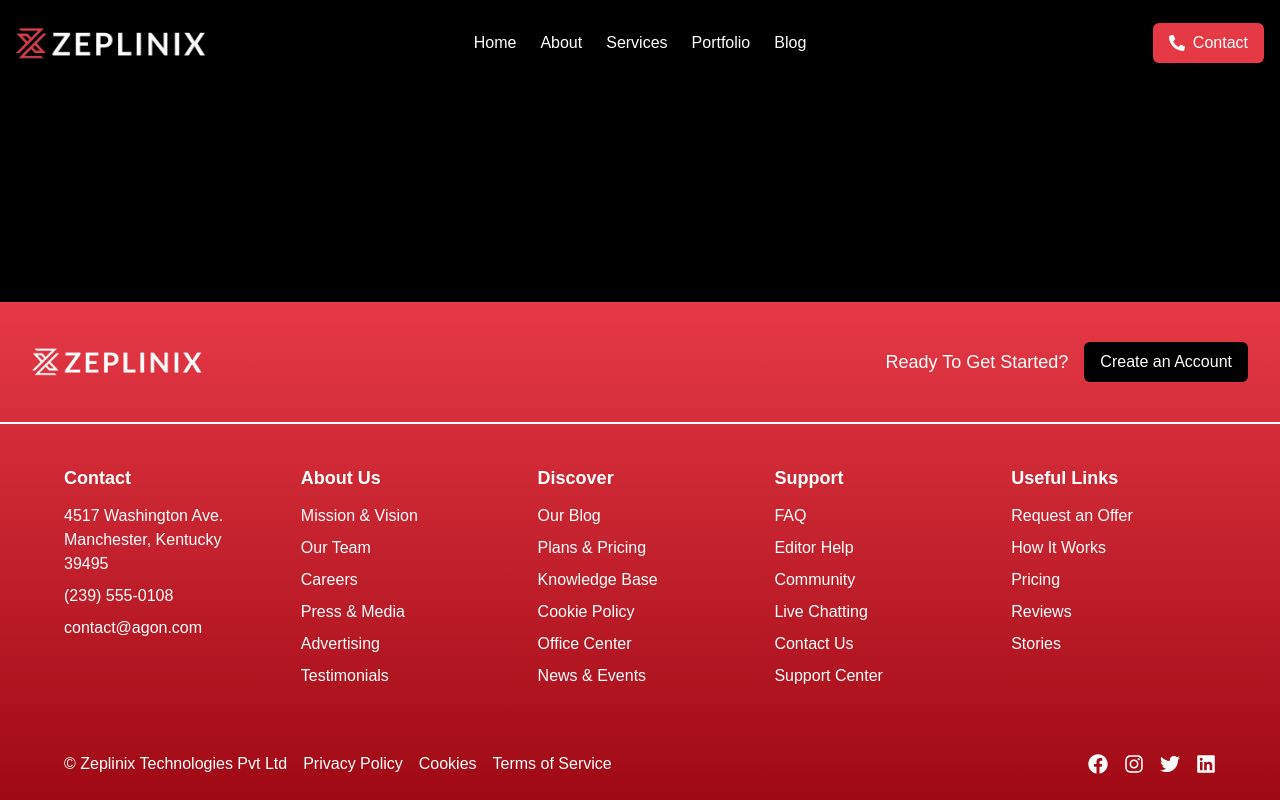
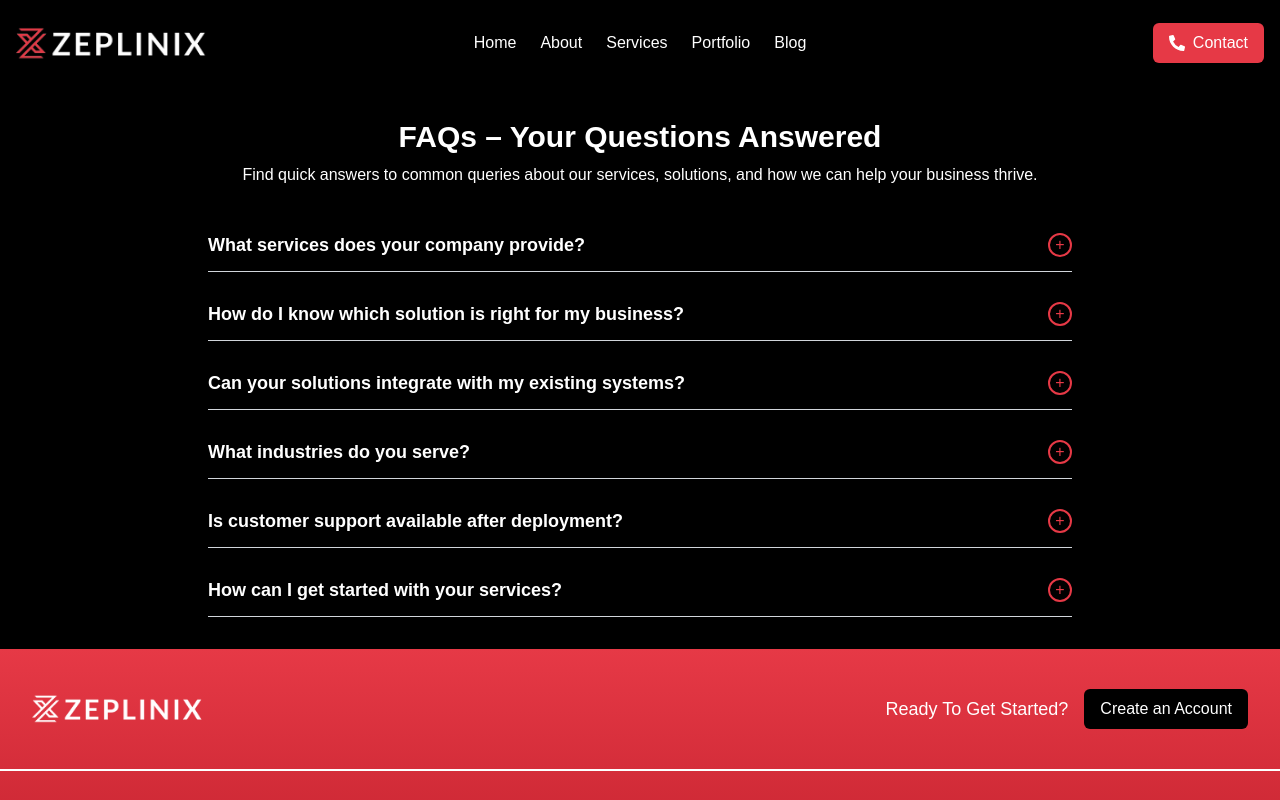
Before and after one commit to abhudi/zeplinix-next, a Next.js app: page /about in a window 1280 px wide. Shown: the top 800 px of the page. Built offline with nearby package versions, Linux system fonts and the light colour scheme.

Commit message:
content and video updated

```diff
--- a/app/about/page.tsx
+++ b/app/about/page.tsx
@@ -1,11 +1,9 @@
+import FAQ from "../components/Faq";
+
 export default function About() {
   return (
-    <main>
-      <h1>About Us</h1>
-      <p>
-        We are a team of experienced developers delivering high-quality software
-        solutions.
-      </p>
-    </main>
+    <>
+      <FAQ />
+    </>
   );
 }
--- a/app/components/Banner.tsx
+++ b/app/components/Banner.tsx
@@ -61,7 +61,7 @@ const Banner: React.FC = () => {
             <div className="w-1/3 flex justify-center items-center">
               <div className="w-full max-w-[152px] h-[122px] bg-glass text-white p-3 rounded-lg shadow-lg border-0.4 border-lighest-gray">
                 <h2 className="text-sm ">Valued projects</h2>
-                <p className="font-semibold text-[30px] mt-10">845+</p>
+                <p className="font-semibold text-[30px] mt-10">60+</p>
               </div>
             </div>
 
@@ -70,13 +70,13 @@ const Banner: React.FC = () => {
               {/* Box 1 */}
               <div className="bg-glass max-w-[152px] h-[122px] text-white p-3 rounded-lg shadow-lg border-0.4 border-lighest-gray">
                 <h2 className="text-sm ">Trusted clients</h2>
-                <p className="font-semibold text-[30px] mt-10">100+</p>
+                <p className="font-semibold text-[30px] mt-10">24+</p>
               </div>
 
               {/* Box 2 */}
               <div className="bg-glass max-w-[152px] h-[122px] text-white p-3 rounded-lg shadow-lg border-0.4 border-lighest-gray">
                 <h2 className="text-sm ">Team size</h2>
-                <p className="font-semibold text-[30px] mt-10">200+</p>
+                <p className="font-semibold text-[30px] mt-10">45+</p>
               </div>
             </div>
           </div>
--- a/app/components/Faq.tsx
+++ b/app/components/Faq.tsx
@@ -11,28 +11,47 @@ const FAQ: React.FC = () => {
 
   const faqs = [
     {
-      question: "What is your company about?",
+      question: "What services does your company provide?",
       answer:
-        "We are a digital transformation company providing innovative software solutions to businesses of all sizes.",
+        "We offer a wide range of services, including custom software development, AI/ML solutions, data analytics, cloud and infrastructure management, ERP solutions, e-commerce development, and industry-specific tools like CRM, school management, hospital management, and more.",
     },
     {
-      question: "How can I contact support?",
+      question: "How do I know which solution is right for my business?",
       answer:
-        "You can contact support by emailing support@company.com or calling our helpline at 123-456-7890.",
+        "Our team will work closely with you to understand your unique needs and challenges. Based on your goals, we provide tailored recommendations to ensure the solution fits perfectly with your business requirements.",
     },
     {
-      question: "Do you offer custom software development?",
+      question: "Can your solutions integrate with my existing systems?",
       answer:
-        "Yes, we offer custom software development tailored to the specific needs of your business.",
+        "Absolutely! Our solutions are designed to integrate seamlessly with your current tools and platforms, ensuring a smooth transition without disrupting your operations.",
+    },
+    {
+      question: "What industries do you serve?",
+      answer:
+        "We serve a wide range of industries, including retail, healthcare, real estate, education, manufacturing, sports, hospitality, and more. Our expertise allows us to deliver industry-specific solutions that address unique challenges.",
+    },
+    {
+      question: "Is customer support available after deployment?",
+      answer:
+        "Yes, we provide comprehensive post-deployment support, including maintenance, updates, and troubleshooting. Our team is committed to ensuring your solution runs smoothly at all times.",
+    },
+    {
+      question: "How can I get started with your services?",
+      answer:
+        "Simply contact us via our website, email, or phone, and our team will guide you through the process. We’ll schedule a consultation to discuss your needs and develop a plan tailored to your goals.",
     },
     // Add more FAQs as needed
   ];
 
   return (
     <div className="w-full max-w-4xl mx-auto px-4 py-8">
-      <h2 className="text-3xl font-bold text-center mb-8">
-        Frequently Asked Questions
+      <h2 className="text-3xl font-bold text-center mb-2 text-white">
+        FAQs – Your Questions Answered
       </h2>
+      <p className="text-white mb-8 text-center">
+        Find quick answers to common queries about our services, solutions, and
+        how we can help your business thrive.
+      </p>
       <div className="space-y-4">
         {faqs.map((faq, index) => (
           <div key={index} className="border-b border-gray-300">
@@ -41,7 +60,9 @@ const FAQ: React.FC = () => {
               onClick={() => toggleAnswer(index)}
             >
               {/* Question text on the left */}
-              <span className="text-lg font-semibold">{faq.question}</span>
+              <span className="text-lg font-semibold text-white">
+                {faq.question}
+              </span>
 
               {/* Circle button on the right */}
               <div
--- a/app/components/PortfolioVideo.tsx
+++ b/app/components/PortfolioVideo.tsx
@@ -13,9 +13,9 @@ const PortfolioVideo: React.FC = () => {
   };
 
   return (
-    <div className="flex flex-col lg:flex-row mx-4 sm:mx-8 lg:mx-10 h-auto lg:h-80 max-w-full bg-white shadow-lg overflow-hidden mb-10 mt-10 lg:mt-20 ">
+    <div className="flex flex-col lg:flex-row mx-4 sm:mx-8 lg:mx-10 h-auto lg:h-90 max-w-full bg-white shadow-lg overflow-hidden mb-10 mt-10 lg:mt-20 ">
       {/* Right Section */}
-      <div className="relative w-full  h-80 lg:h-auto">
+      <div className="relative w-full  h-90 lg:h-auto">
         <video
           ref={videoRef}
           className="w-full h-full object-cover"
@@ -23,7 +23,7 @@ const PortfolioVideo: React.FC = () => {
           loop
           muted={isMuted}
         >
-          <source src="/about.mp4" type="video/mp4" />
+          <source src="/portfolio.mp4" type="video/mp4" />
           Your browser does not support the video tag.
         </video>
 
--- a/app/components/aboutCard.tsx
+++ b/app/components/aboutCard.tsx
@@ -1,4 +1,5 @@
 "use client";
+import Link from "next/link";
 import React, { useRef, useState } from "react";
 
 const AboutUsCard: React.FC = () => {
@@ -16,14 +17,19 @@ const AboutUsCard: React.FC = () => {
     <div className="flex flex-col lg:flex-row mx-4 sm:mx-8 lg:mx-10 h-auto lg:h-80 max-w-full bg-white shadow-lg overflow-hidden mb-10 mt-10 lg:mt-20 ">
       {/* Left Section */}
       <div className="w-full lg:w-4/12 bg-secondary p-6 flex flex-col justify-center text-center lg:text-left">
-        <h2 className="text-3xl sm:text-4xl font-bold mb-5 lg:mb-10 pt-5 lg:pt-10">
+        <h2 className="text-3xl sm:text-4xl font-bold mb-5 lg:mb-6 pt-5 lg:pt-10">
           About Us<span className="text-primary">.</span>
         </h2>
-        <p className="mt-3 sm:mt-5 pb-5 lg:pb-10 text-base sm:text-lg">
-          Trusted by innovators across the globe to deliver excellence.
-          Excepteur sint occaecat cupidatat non proident, sunt in culpa qui
-          officia deserunt mollit laborum — semper quis lectus nulla.
+        <p className="mt-3 sm:mt-5 pb-2 lg:pb-8 text-base sm:text-lg">
+          Zeplinix deliver innovative, technology-driven solutions to simplify
+          operations, boost efficiency, and drive success across industries.
         </p>
+
+        <Link href={"/about"}>
+          <button className=" text-primary font-semibold rounded-full transition">
+            Read more →
+          </button>
+        </Link>
       </div>
 
       {/* Right Section */}
--- a/app/page.tsx
+++ b/app/page.tsx
@@ -13,7 +13,6 @@ export default function Home() {
       <StandardProduct />
       <Testimonialmap />
       <Blogcards />
-      <FAQ />
     </div>
   );
 }
--- a/tailwind.config.js
+++ b/tailwind.config.js
@@ -32,7 +32,8 @@ module.exports = {
         "custom-pt": "92px", // Custom padding-top value
       },
       height: {
-        80: "30rem", // Custom height for h-80
+        80: "22rem", // Custom height for h-80
+        90: "33rem", // Custom height for h-80
       },
       backgroundImage: {
         "gradient-radial":
```
Also changed, not shown: 1 other file (tests, documents, lock files or other folders).
